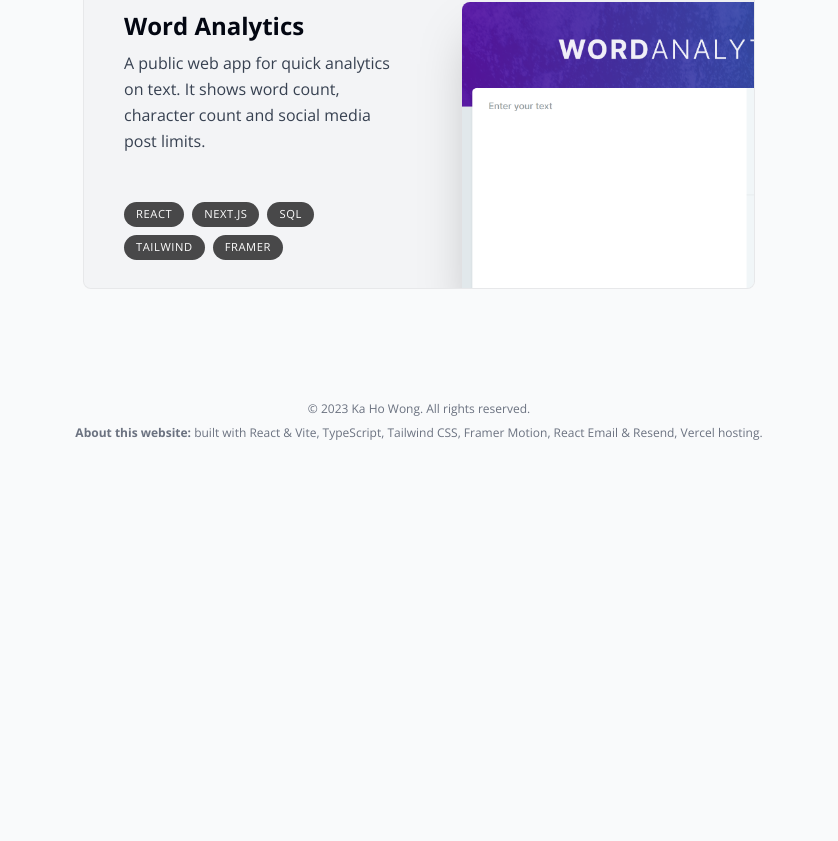
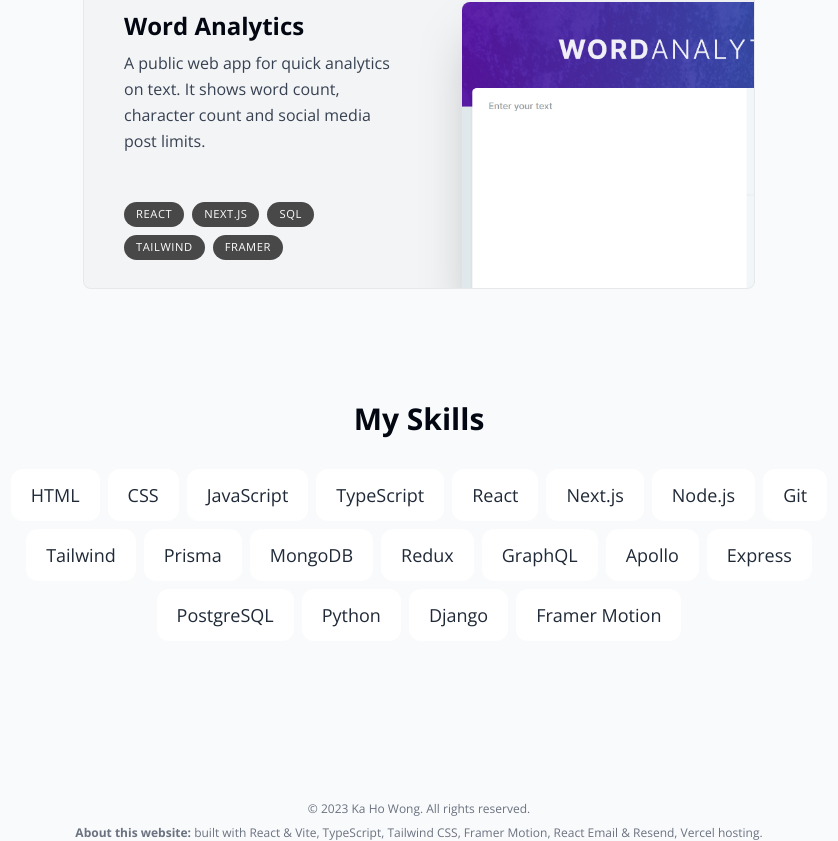
Before and after one commit to mark62005/vite-portfolio, a React (Vite) app: page / in a window 1280 px wide. Shown: the part 2259-3100 px from the top of the page, without its empty margins (221-1059 px from the left). Before the commit the page ends 2700 px from the top, so only its background shows below. Built offline with nearby package versions, Linux system fonts and the light colour scheme.

Commit message:
Create skills section

```diff
--- a/src/App.tsx
+++ b/src/App.tsx
@@ -3,7 +3,8 @@
 import Footer from "./components/Footer";
 import Header from "./components/Header";
 import Hero from "./components/Hero";
-import Projects from "./components/projects";
+import Projects from "./components/Projects";
+import Skills from "./components/Skills";
 import SectionDivider from "./components/ui/SectionDivider";
 
 function App() {
@@ -19,6 +20,7 @@
 				<SectionDivider />
 				<About />
 				<Projects />
+				<Skills />
 			</main>
 			<Footer />
 		</div>
--- /dev/null
+++ b/src/components/Skills.tsx
@@ -0,0 +1,46 @@
+import { motion } from "framer-motion";
+import { skillsData } from "@/lib/data";
+import SectionHeading from "./ui/SectionHeading";
+
+const fadeInAnimationVariants = {
+	initial: {
+		opacity: 0,
+		y: 100,
+	},
+	animate: (index: number) => ({
+		opacity: 1,
+		y: 0,
+		transition: {
+			delay: 0.05 * index,
+		},
+	}),
+};
+
+const Skills = () => {
+	return (
+		<section
+			id="skills"
+			className="mb-28 max-w-[53rem] scroll-mt-28 text-center sm:mb-40"
+		>
+			<SectionHeading>My skills</SectionHeading>
+			<ul className="flex flex-wrap justify-center gap-2 text-lg text-gray-800">
+				{skillsData.map((skill, index) => (
+					<motion.li
+						className="bg-white borderBlack rounded-xl px-5 py-3 dark:bg-white/10 dark:text-white/80"
+						key={index}
+						variants={fadeInAnimationVariants}
+						initial="initial"
+						whileInView="animate"
+						viewport={{
+							once: true,
+						}}
+						custom={index}
+					>
+						{skill}
+					</motion.li>
+				))}
+			</ul>
+		</section>
+	);
+};
+export default Skills;
```
